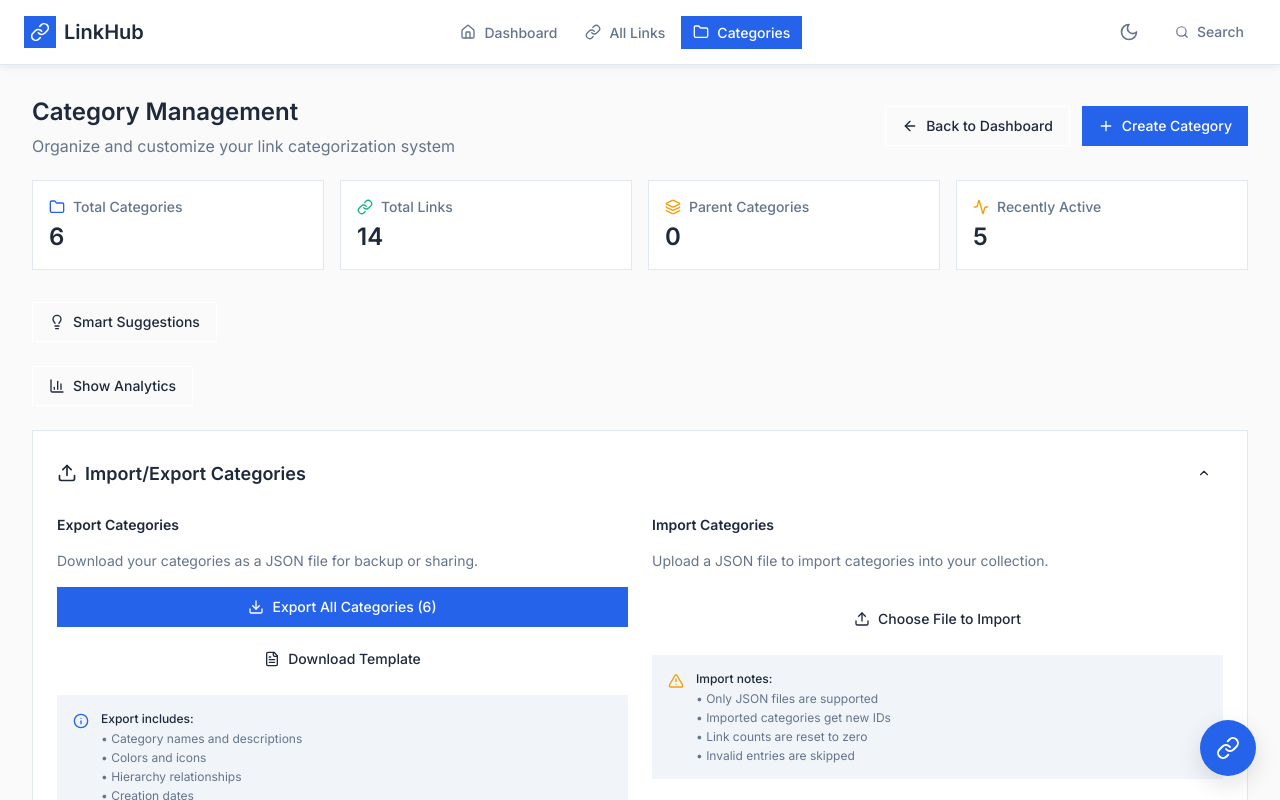
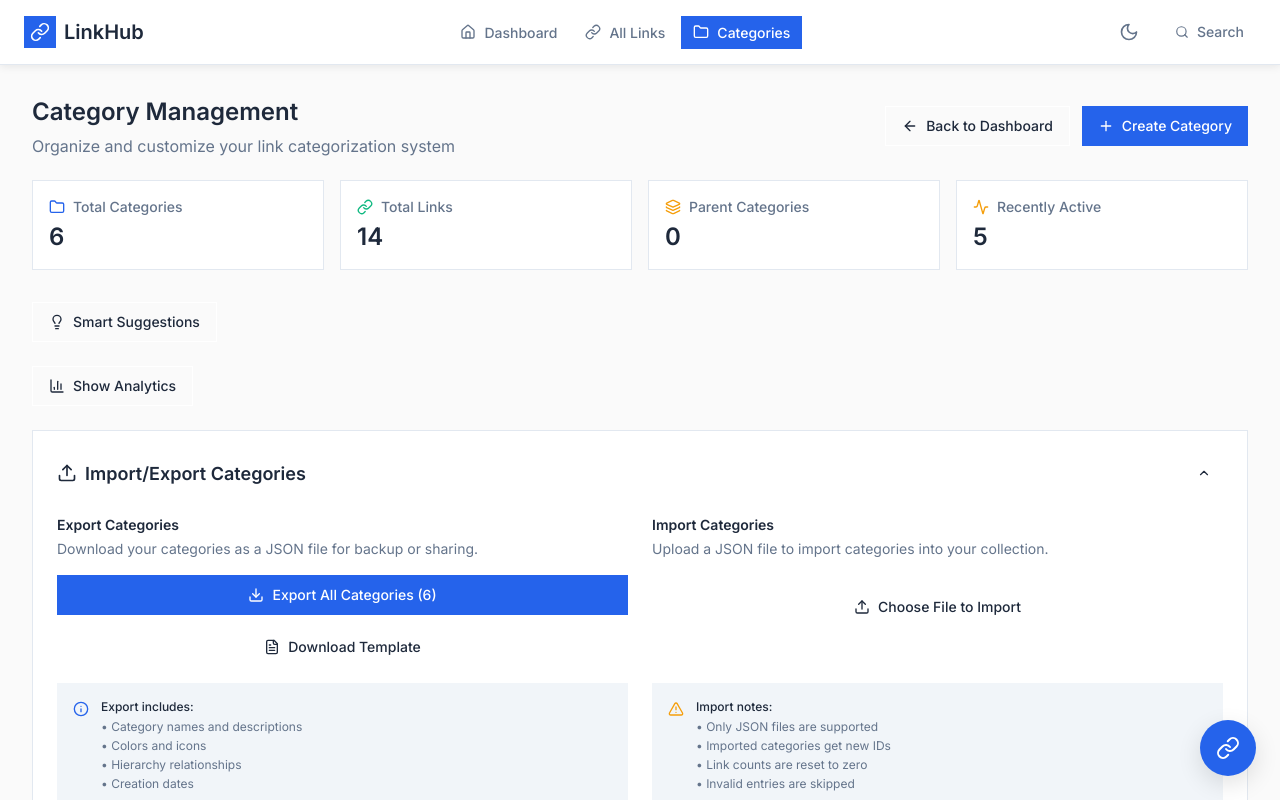
Before and after one commit to PiladeJr/LinkHub, a React (Vite) app: page /category-management in a window 1280 px wide. Both pictures are taken after a click on the button "Import/Export". Shown: the top 800 px of the page. Built offline with nearby package versions, Linux system fonts and the light colour scheme.

Commit message:
patched position of panels in the import/export section, patched the last import/export to display proper time

```diff
--- a/package.json
+++ b/package.json
@@ -1,6 +1,6 @@
 {
   "name": "linkhub",
-  "version": "0.1.0",
+  "version": "1.0.0",
   "private": true,
   "rocketCritical": {
     "dependencies": [
--- a/src/pages/category-management/components/ImportExportPanel.jsx
+++ b/src/pages/category-management/components/ImportExportPanel.jsx
@@ -1,5 +1,6 @@
-import React, { useState, useRef } from 'react';
+import React, { useState, useRef, useEffect } from 'react';
 import Button from '../../../components/ui/Button';
+import { formatRelativeTime } from '../../../utils/dateUtils';
 
 import Icon from '../../../components/AppIcon';
 
@@ -7,7 +8,31 @@ const ImportExportPanel = ({ categories, onImport, isVisible, onToggle }) => {
   const [isImporting, setIsImporting] = useState(false);
   const [isExporting, setIsExporting] = useState(false);
   const [importError, setImportError] = useState('');
+  const [lastExportDate, setLastExportDate] = useState(null);
+  const [lastImportDate, setLastImportDate] = useState(null);
   const fileInputRef = useRef(null);
+
+  // Load dates from localStorage on mount
+  useEffect(() => {
+    const savedExportDate = localStorage.getItem('lastExportDate');
+    const savedImportDate = localStorage.getItem('lastImportDate');
+    if (savedExportDate) setLastExportDate(savedExportDate);
+    if (savedImportDate) setLastImportDate(savedImportDate);
+  }, []);
+
+  // Save export date to localStorage
+  useEffect(() => {
+    if (lastExportDate) {
+      localStorage.setItem('lastExportDate', lastExportDate);
+    }
+  }, [lastExportDate]);
+
+  // Save import date to localStorage
+  useEffect(() => {
+    if (lastImportDate) {
+      localStorage.setItem('lastImportDate', lastImportDate);
+    }
+  }, [lastImportDate]);
 
   const handleExport = async () => {
     setIsExporting(true);
@@ -26,8 +51,9 @@ const ImportExportPanel = ({ categories, onImport, isVisible, onToggle }) => {
           linkCount: cat?.linkCount,
           createdAt: cat?.createdAt,
           updatedAt: cat?.updatedAt
-        }))
+        })),
       };
+      setLastExportDate(new Date()?.toISOString());
 
       const blob = new Blob([JSON.stringify(exportData, null, 2)], {
         type: 'application/json'
@@ -82,6 +108,7 @@ const ImportExportPanel = ({ categories, onImport, isVisible, onToggle }) => {
       }));
 
       await onImport(processedCategories);
+      setLastImportDate(new Date()?.toISOString());
 
       // Reset file input
       if (fileInputRef?.current) {
@@ -171,13 +198,15 @@ const ImportExportPanel = ({ categories, onImport, isVisible, onToggle }) => {
       </div>
       <div className="grid grid-cols-1 md:grid-cols-2 gap-6">
         {/* Export Section */}
-        <div className="space-y-4">
+        <div className="space-y-4 flex flex-col">
+          <div>
             <h3 className="text-sm font-semibold text-foreground">Export Categories</h3>
-          <p className="text-sm text-muted-foreground">
+            <p className="text-sm text-muted-foreground mt-1">
               Download your categories as a JSON file for backup or sharing.
             </p>
+          </div>
 
-          <div className="space-y-3">
+          <div className="space-y-3 flex-grow">
             <Button
               variant="default"
               onClick={handleExport}
@@ -217,13 +246,15 @@ const ImportExportPanel = ({ categories, onImport, isVisible, onToggle }) => {
         </div>
 
         {/* Import Section */}
-        <div className="space-y-4">
+        <div className="space-y-4 flex flex-col">
+          <div>
             <h3 className="text-sm font-semibold text-foreground">Import Categories</h3>
-          <p className="text-sm text-muted-foreground">
+            <p className="text-sm text-muted-foreground mt-1">
               Upload a JSON file to import categories into your collection.
             </p>
+          </div>
 
-          <div className="space-y-3">
+          <div className="space-y-3 flex-grow">
             <input
               ref={fileInputRef}
               type="file"
@@ -276,11 +307,11 @@ const ImportExportPanel = ({ categories, onImport, isVisible, onToggle }) => {
         <div className="space-y-2">
           <div className="flex items-center justify-between text-xs">
             <span className="text-muted-foreground">Last export:</span>
-            <span className="text-foreground">Never</span>
+            <span className="text-foreground">{lastExportDate ? formatRelativeTime(lastExportDate) : "Never"}</span>
           </div>
           <div className="flex items-center justify-between text-xs">
             <span className="text-muted-foreground">Last import:</span>
-            <span className="text-foreground">Never</span>
+            <span className="text-foreground">{lastImportDate ? formatRelativeTime(lastImportDate) : "Never"}</span>
           </div>
           <div className="flex items-center justify-between text-xs">
             <span className="text-muted-foreground">Total categories:</span>
```
Also changed, not shown: 1 other file (tests, documents, lock files or other folders). Lines whose indentation alone changed are shown as unchanged.
